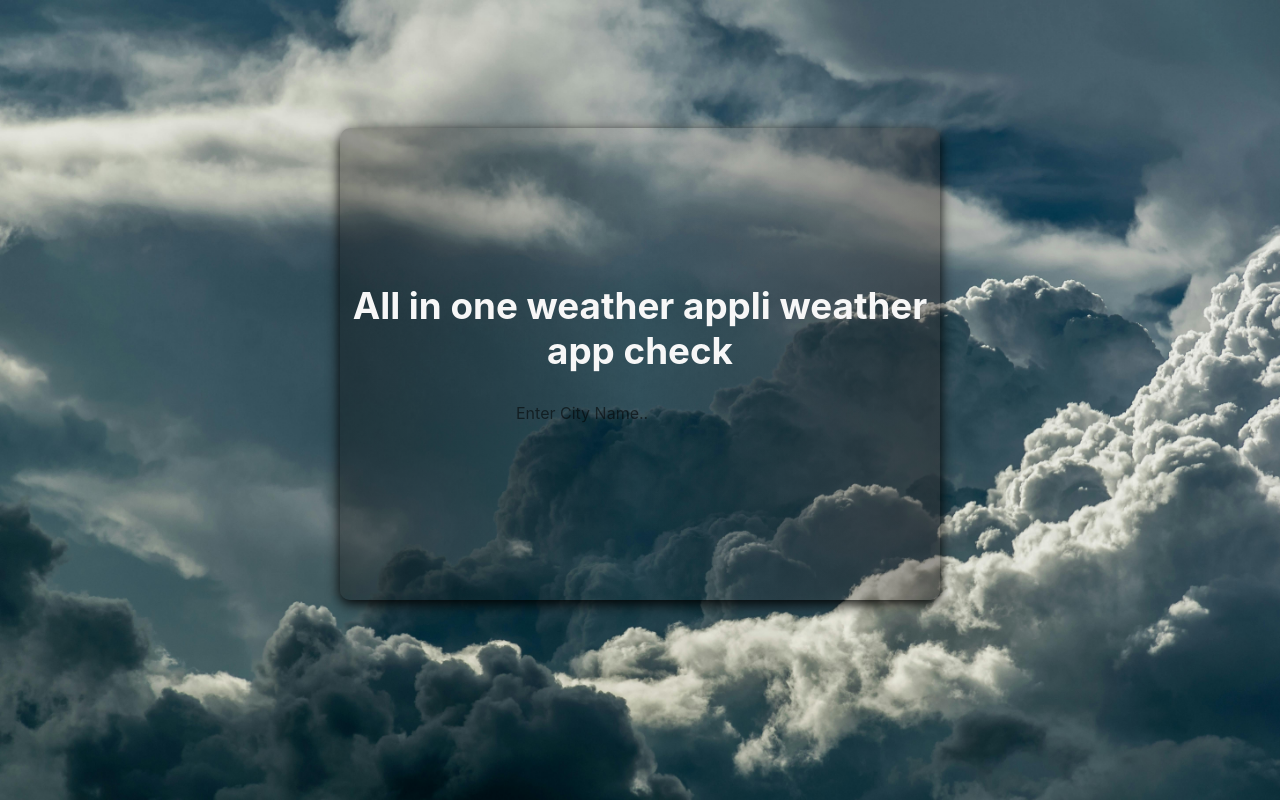
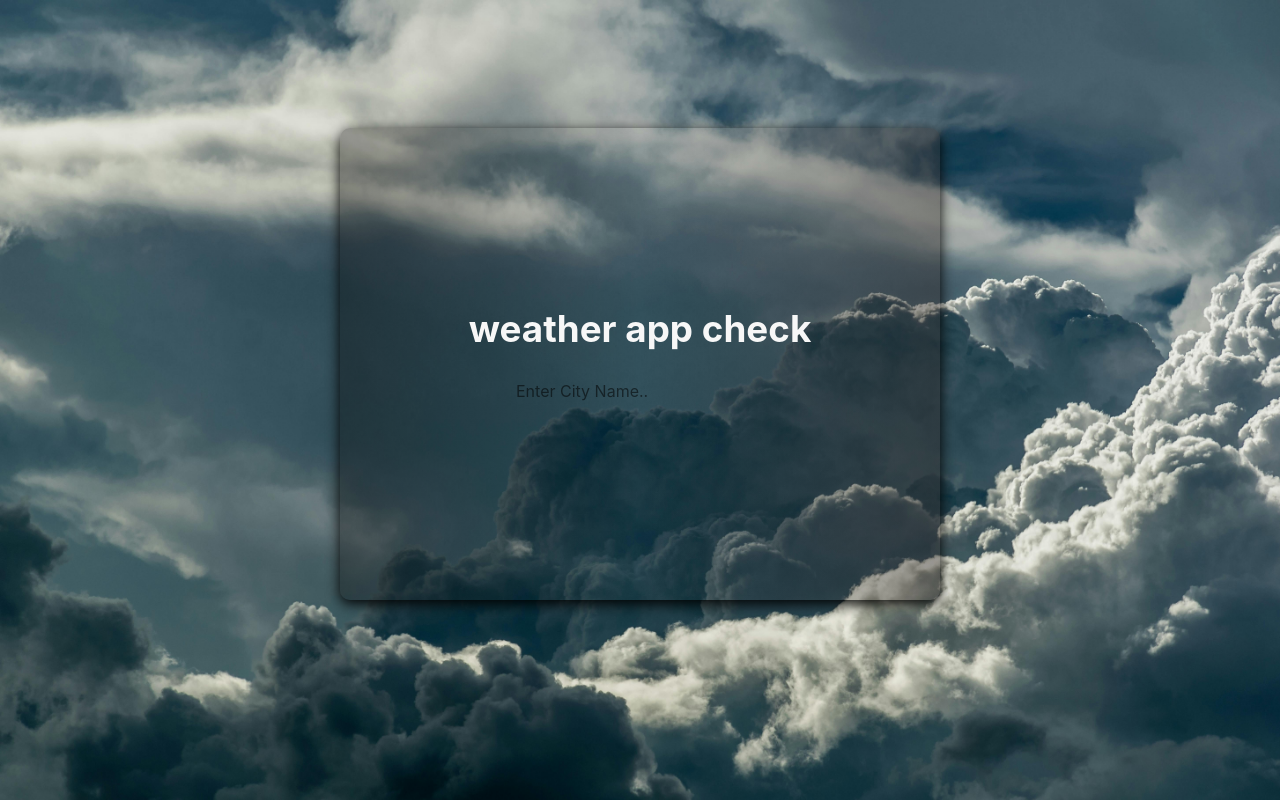
Before and after one commit to Vishnuprasath63/Weather_application, a React (Create React App) app in the folder weather_app/: page / in a window 1280 px wide. Built offline with nearby package versions, Linux system fonts and the light colour scheme; the HTML template or start-up script is replaced by a standard one.

Commit message:
Update App.js

```diff
--- a/weather_app/src/App.js
+++ b/weather_app/src/App.js
@@ -75,7 +75,6 @@ function GfGWeatherApp() {
 	return (
 		<div className="App">
 			<h1 className="app-name">
-				All in one weather appli
 				weather app check
 			</h1>
 			<div className="search-bar">
```
